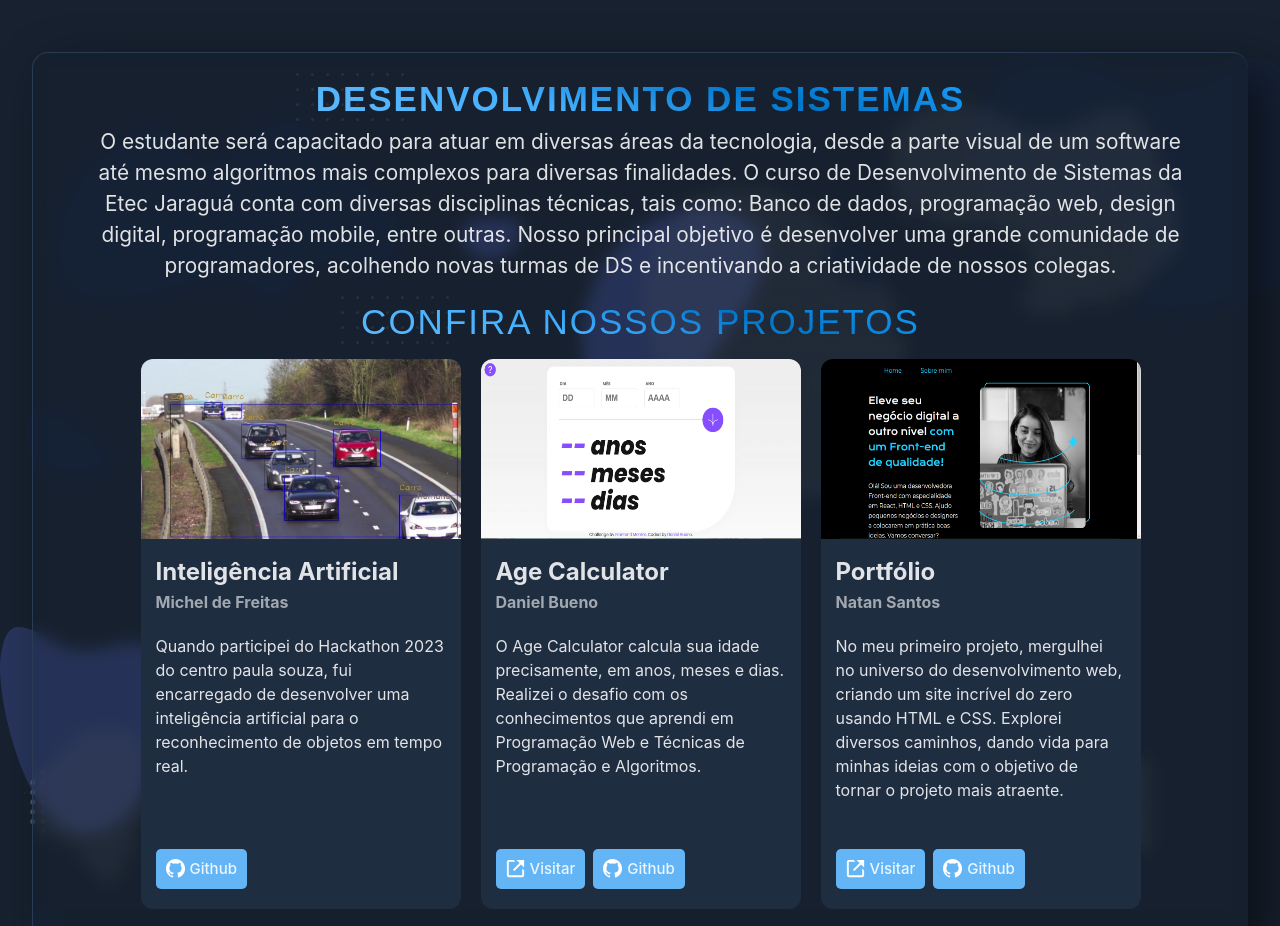
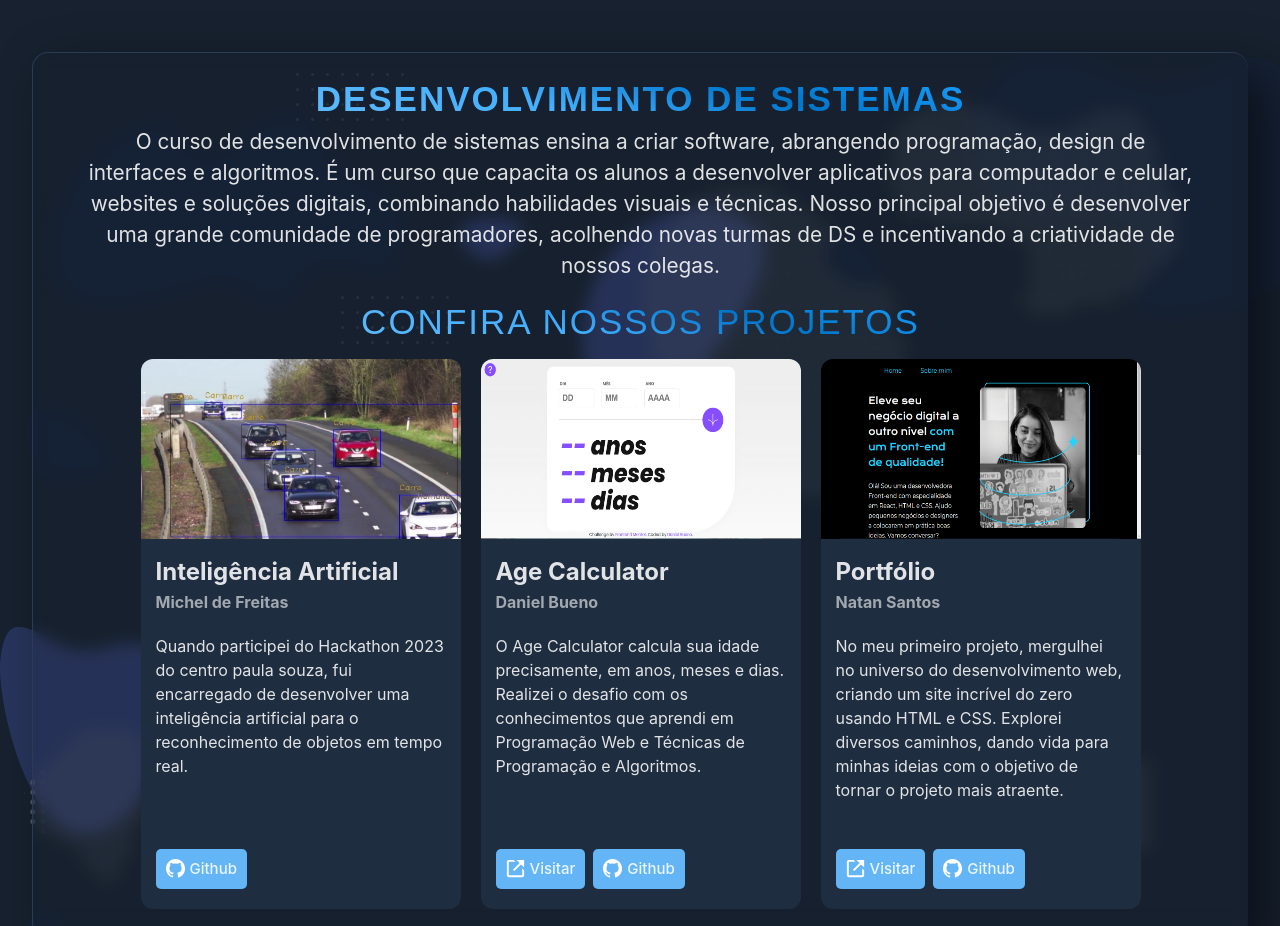
Before and after one commit to freitassdev/ds-etecjaragua, a React (Vite) app: page / in a window 1280 px wide. Shown: the part 960-1886 px from the top of the page. Built offline with nearby package versions, Linux system fonts and the light colour scheme; a web font is replaced by a local one.

Commit message:
change ds description

```diff
--- a/src/App.jsx
+++ b/src/App.jsx
@@ -100,8 +100,7 @@ function App() {
                 Desenvolvimento de Sistemas
               </h1>
             </div>
-            <div className='description-DS'>
-              O estudante será capacitado para atuar em diversas áreas da tecnologia, desde a parte visual de um software até mesmo algoritmos mais complexos para diversas finalidades. O curso de Desenvolvimento de Sistemas da Etec Jaraguá conta com diversas disciplinas técnicas, tais como: Banco de dados, programação web, design digital, programação mobile, entre outras. Nosso principal objetivo é desenvolver uma grande comunidade de programadores, acolhendo novas turmas de DS e incentivando a criatividade de nossos colegas.
+            <div className='description-DS'>O curso de desenvolvimento de sistemas ensina a criar software, abrangendo programação, design de interfaces e algoritmos. É um curso que capacita os alunos a desenvolver aplicativos para computador e celular, websites e soluções digitais, combinando habilidades visuais e técnicas. Nosso principal objetivo é desenvolver uma grande comunidade de programadores, acolhendo novas turmas de DS e incentivando a criatividade de nossos colegas.
             </div>
             <div className='title-projetos'>Confira nossos projetos</div>
 
```
